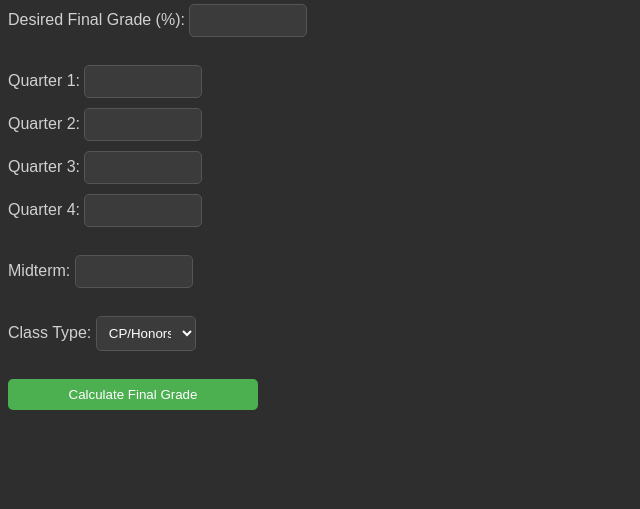
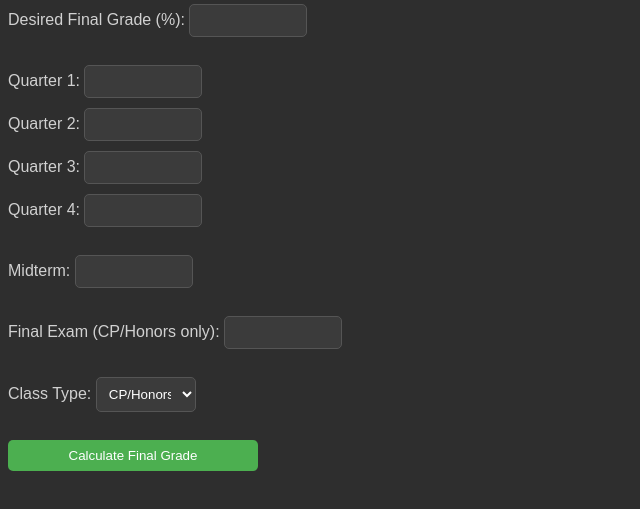
Before and after one commit to ItzFirestar/ItzFirestar.github.io, a plain HTML site: page index.html in a window 1280 px wide. Shown: the part 69-578 px from the top of the page, without its empty margins (0-640 px from the left). Drawn offline with Linux system fonts and the light colour scheme.

Commit message:
Update index.html

```diff
--- a/index.html
+++ b/index.html
@@ -132,6 +132,7 @@
         }
 
         // Event listener to trigger the toggle function when the class type changes
+        window.onload = toggleFinalField;
         document.getElementById("classType").addEventListener("change", toggleFinalField);
     </script>
 </head>
```
